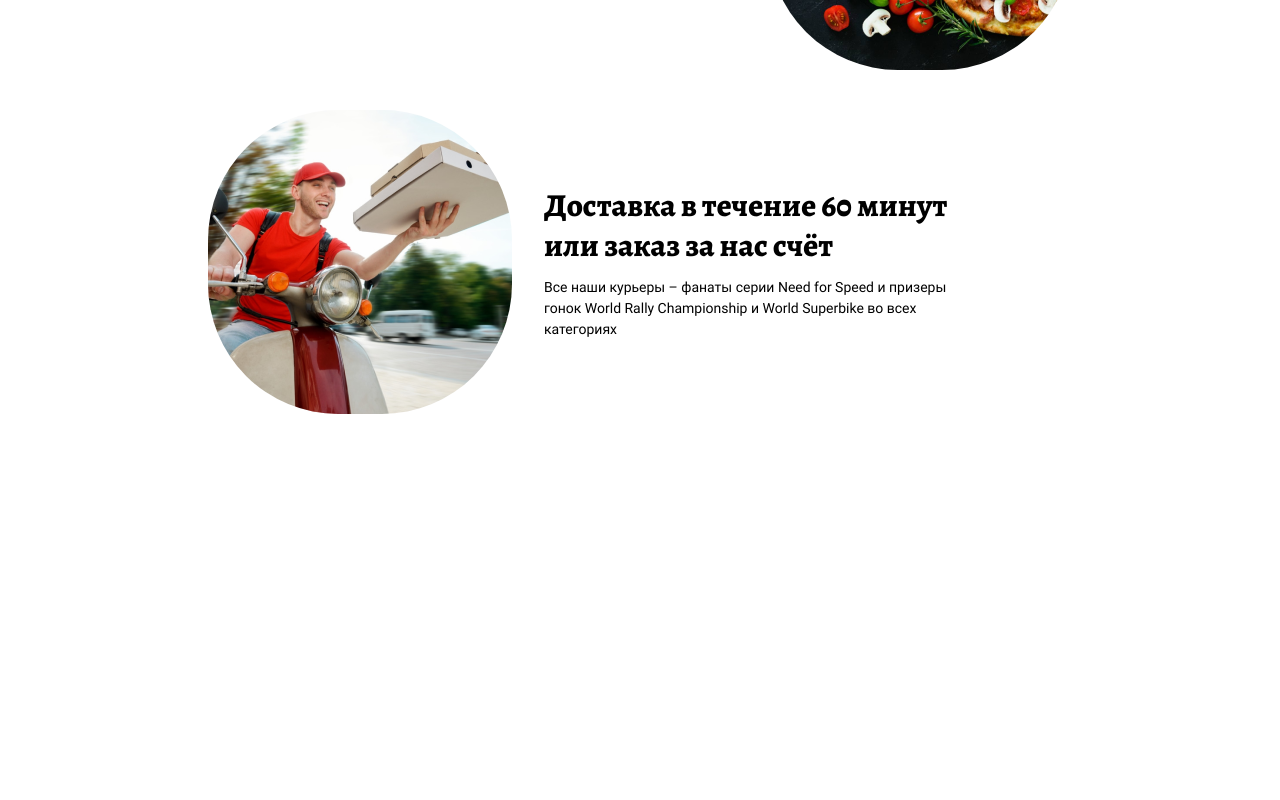
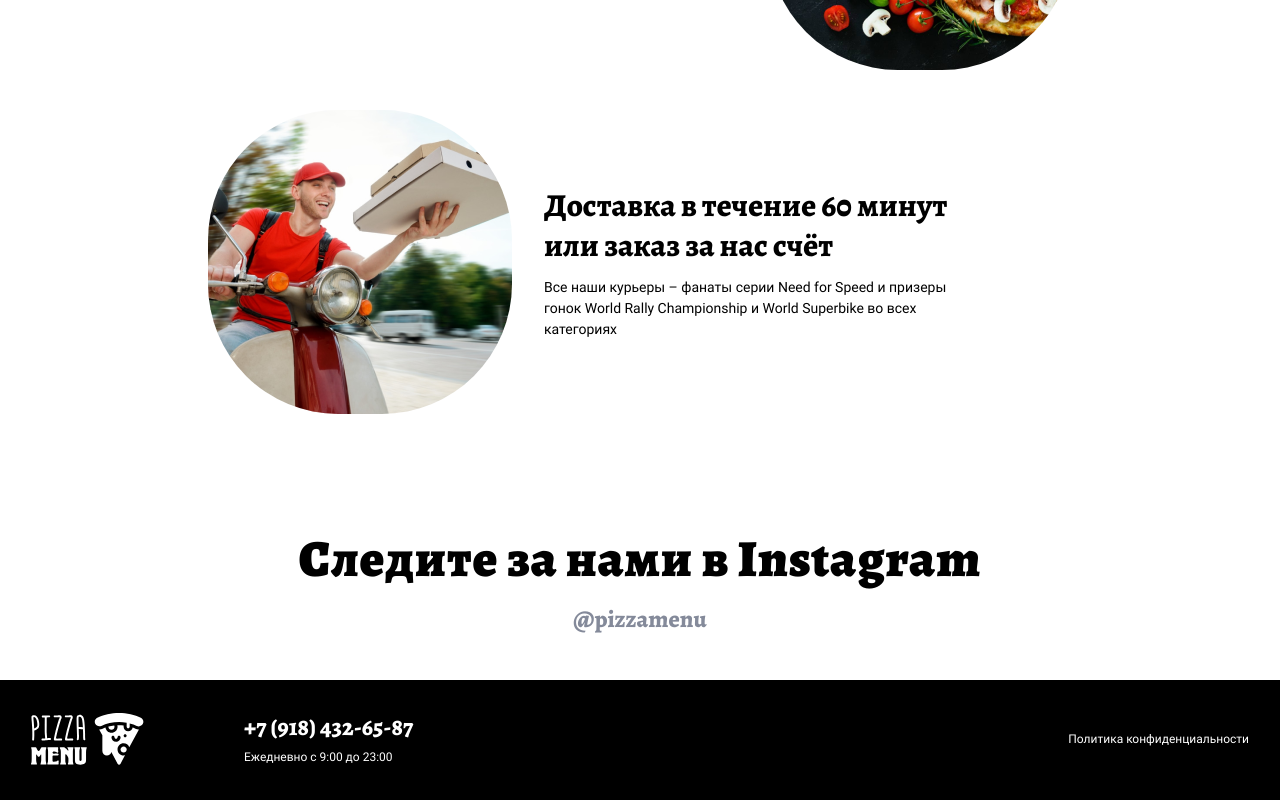
Before and after one commit to NikitaTorbenko/webpractik_pizza, a React (Create React App) app: page / in a window 1280 px wide. Shown: the part 4896-5696 px from the top of the page. Before the commit the page ends 5310 px from the top, so only its background shows below. Built offline with nearby package versions, Linux system fonts and the light colour scheme; data requests are answered from the project's data file.

Commit message:
feat: add footer adaptive

```diff
--- a/src/App.tsx
+++ b/src/App.tsx
@@ -8,7 +8,7 @@ function App() {
     <div style={{ height: 2000 }} className='app'>
       <Header />
       <Main />
-      {/* <Footer /> */}
+      <Footer />
     </div>
   );
 }
--- a/src/assets/scss/widgets/_footer.scss
+++ b/src/assets/scss/widgets/_footer.scss
@@ -9,6 +9,12 @@
     line-height: 1.25;
     letter-spacing: 1px;
     margin-bottom: 13px;
+
+    @media (max-width: $desctopScreens) {
+      text-align: center;
+      font-size: 40px;
+      line-height: 1.5;
+    }
   }
 
   &__subtitle {
@@ -19,9 +25,19 @@
     font-weight: 800;
     line-height: 1.25;
     margin-bottom: 46px;
+
+    @media (max-width: $desctopScreens) {
+      font-size: 20px;
+      font-weight: 900;
+      line-height: 1.5;
+    }
   }
 
   &__logo {
+    @media (max-width: $desctopScreens) {
+      width: 89.888px;
+      height: 41.47px;
+    }
   }
 
   &-bottom {
@@ -38,6 +54,10 @@
       display: flex;
       align-items: center;
       gap: 100px;
+
+      @media (max-width: $desctopScreens) {
+        gap: 80px;
+      }
     }
 
     &-contact {
@@ -48,6 +68,12 @@
         font-weight: 800;
         line-height: 1.25;
         margin-bottom: 6px;
+        text-transform: uppercase;
+
+        @media (max-width: $desctopScreens) {
+          font-weight: 900;
+          letter-spacing: 1.333px;
+        }
       }
 
       &__time {
```
